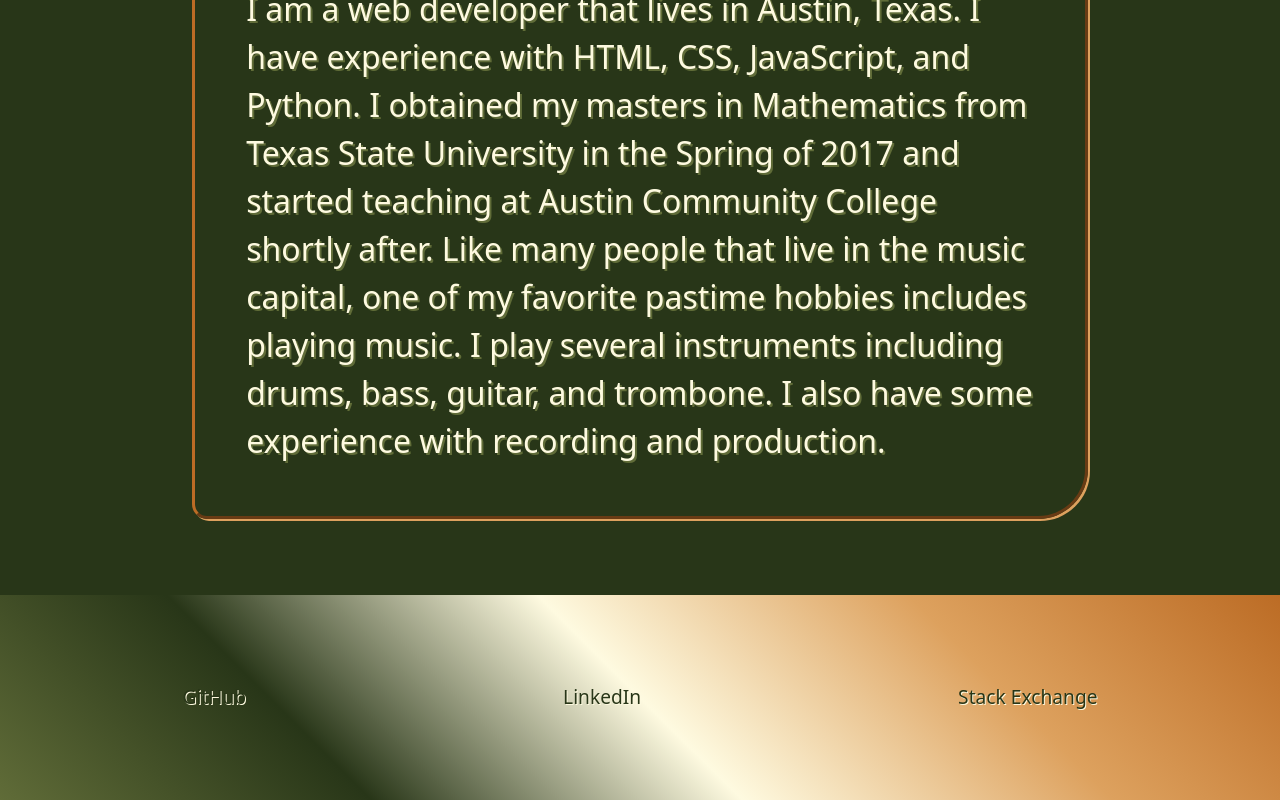
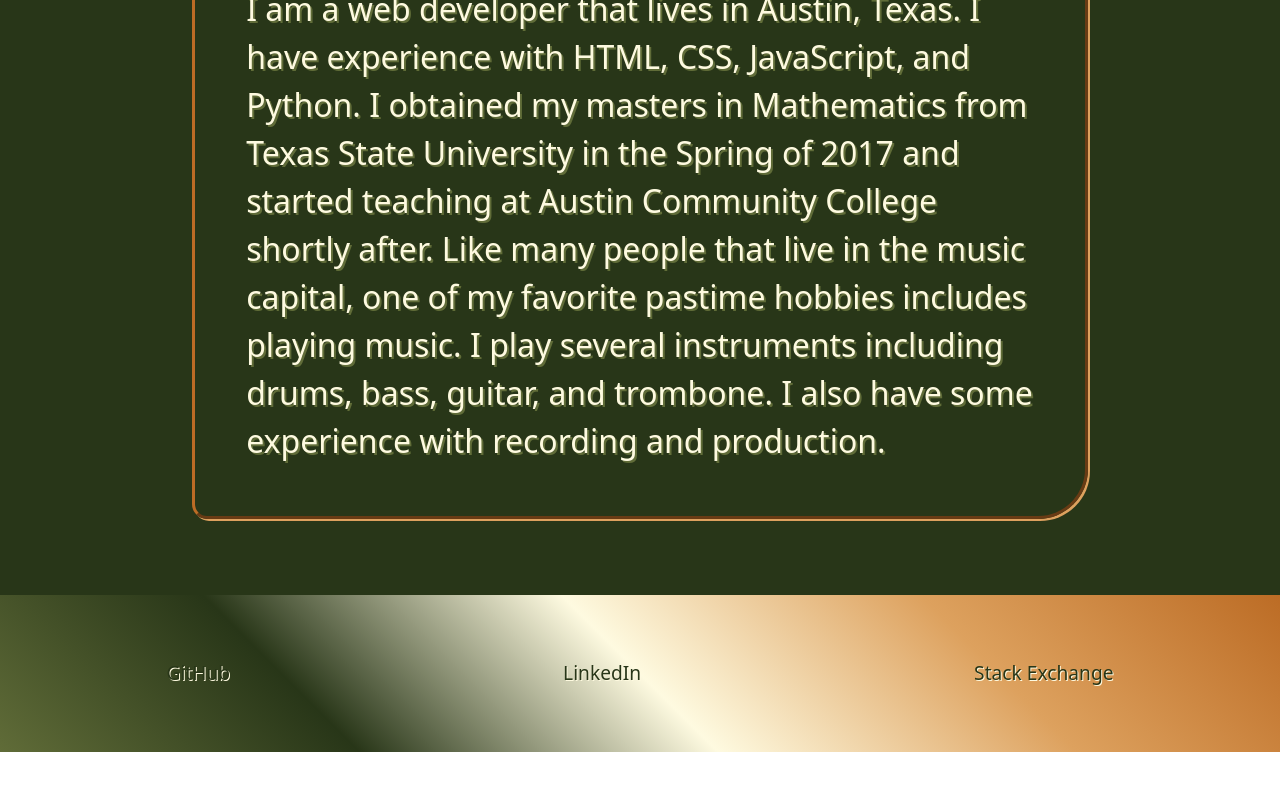
Before and after one commit to mattersievers/portfolio_v2.0, a React (Create React App) app: page / in a window 1280 px wide. Shown: the part 518-1318 px from the top of the page. After the commit the page ends 1270 px from the top, so only its background shows below. Built offline with nearby package versions, Linux system fonts and the light colour scheme; a web font is replaced by a local one.

Commit message:
fixed more styling

```diff
--- a/src/App.css
+++ b/src/App.css
@@ -28,7 +28,7 @@
 /* ---------------------- Main Body Stylings --------------------------- */
  .pageContent{
    background-color: var(--kombu-green);
-   width: 100%;
+   width: 100vw;
 
  }
 
@@ -302,8 +302,7 @@ box-shadow: -2px -2px 3px var(--cornsilk);
 /* ------------ Footer Styling ------------------ */
 footer{
   background-image: var(--gradient-top-right);
-  width: 100vw;
-  padding: 3vh;
+  width: 100%;
   margin-top: 2.5vh;
   align-self: center;
 }
```
